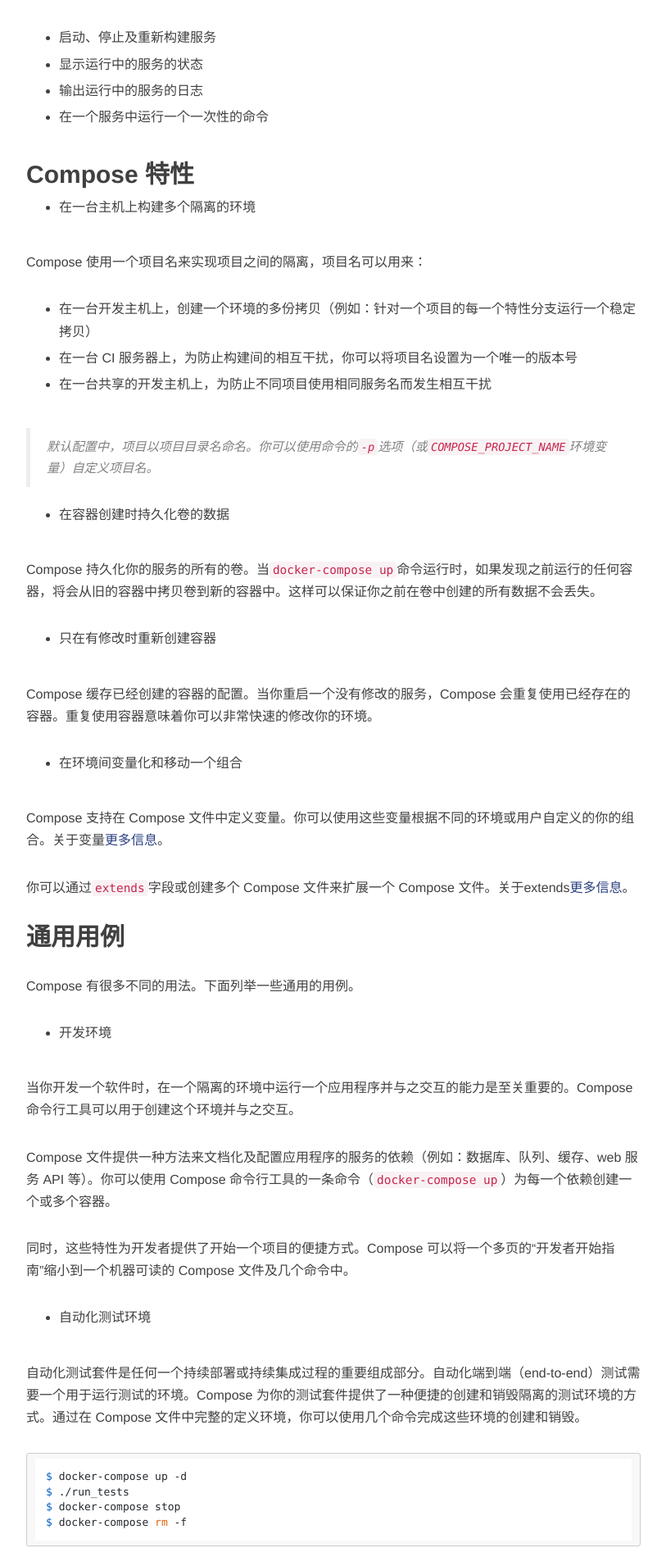
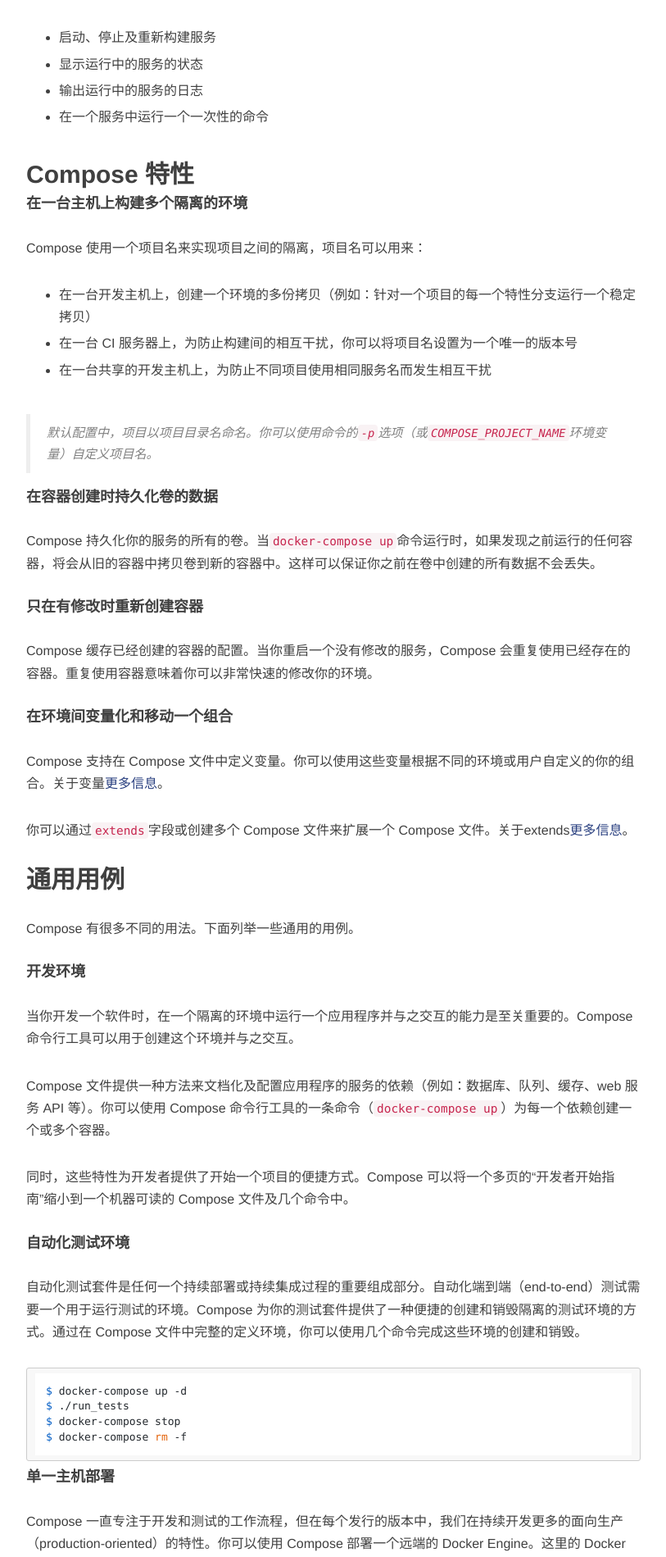
Before and after one commit to blkart/blkart.github.io, a Jekyll site: the page built from _posts/2016-01-11-docker-compose-introduction.md, in a window 1280 px wide. Shown: the part 1360-3259 px from the top of the page at 82% size, without its empty margins (233-1046 px from the left). Built offline with Jekyll 4.4.1, drawn with Linux system fonts in a browser that asks for light colours; nearby versions of some CDN libraries; comment, search, counter and statistics services are not loaded.

Commit message:
调整格式
Signed-off-by: blkart <blkart.org@gmail.com>

````diff
--- a/_posts/2016-01-11-docker-compose-introduction.md
+++ b/_posts/2016-01-11-docker-compose-introduction.md
@@ -51,7 +51,7 @@
 
 ## Compose 特性
 
-* 在一台主机上构建多个隔离的环境
+#### 在一台主机上构建多个隔离的环境
 
 Compose 使用一个项目名来实现项目之间的隔离，项目名可以用来：
 
@@ -63,15 +63,15 @@
 
 > 默认配置中，项目以项目目录名命名。你可以使用命令的```-p```选项（或```COMPOSE_PROJECT_NAME```环境变量）自定义项目名。
 
-* 在容器创建时持久化卷的数据
+#### 在容器创建时持久化卷的数据
 
 Compose 持久化你的服务的所有的卷。当```docker-compose up```命令运行时，如果发现之前运行的任何容器，将会从旧的容器中拷贝卷到新的容器中。这样可以保证你之前在卷中创建的所有数据不会丢失。
 
-* 只在有修改时重新创建容器
+#### 只在有修改时重新创建容器
 
 Compose 缓存已经创建的容器的配置。当你重启一个没有修改的服务，Compose 会重复使用已经存在的容器。重复使用容器意味着你可以非常快速的修改你的环境。
 
-* 在环境间变量化和移动一个组合
+#### 在环境间变量化和移动一个组合
 
 Compose 支持在 Compose 文件中定义变量。你可以使用这些变量根据不同的环境或用户自定义的你的组合。关于变量[更多信息](https://docs.docker.com/compose/compose-file/#variable-substitution)。
 
@@ -81,7 +81,7 @@
 
 Compose 有很多不同的用法。下面列举一些通用的用例。
 
-* 开发环境
+#### 开发环境
 
 当你开发一个软件时，在一个隔离的环境中运行一个应用程序并与之交互的能力是至关重要的。Compose 命令行工具可以用于创建这个环境并与之交互。
 
@@ -89,19 +89,16 @@
 
 同时，这些特性为开发者提供了开始一个项目的便捷方式。Compose 可以将一个多页的“开发者开始指南”缩小到一个机器可读的 Compose 文件及几个命令中。
 
-* 自动化测试环境
+#### 自动化测试环境
 
 自动化测试套件是任何一个持续部署或持续集成过程的重要组成部分。自动化端到端（end-to-end）测试需要一个用于运行测试的环境。Compose 为你的测试套件提供了一种便捷的创建和销毁隔离的测试环境的方式。通过在 Compose 文件中完整的定义环境，你可以使用几个命令完成这些环境的创建和销毁。
 
-```
+    $ docker-compose up -d
+    $ ./run_tests
+    $ docker-compose stop
+    $ docker-compose rm -f
 
-$ docker-compose up -d
-$ ./run_tests
-$ docker-compose stop
-$ docker-compose rm -f
-```
-
-* 单一主机部署
+#### 单一主机部署
 
 Compose 一直专注于开发和测试的工作流程，但在每个发行的版本中，我们在持续开发更多的面向生产（production-oriented）的特性。你可以使用 Compose 部署一个远端的 Docker Engine。这里的 Docker Engine 也许是 Docker Machine 提供的一个单一实例（instance），或者是整个 Docker Swarm 集群。
 
````
